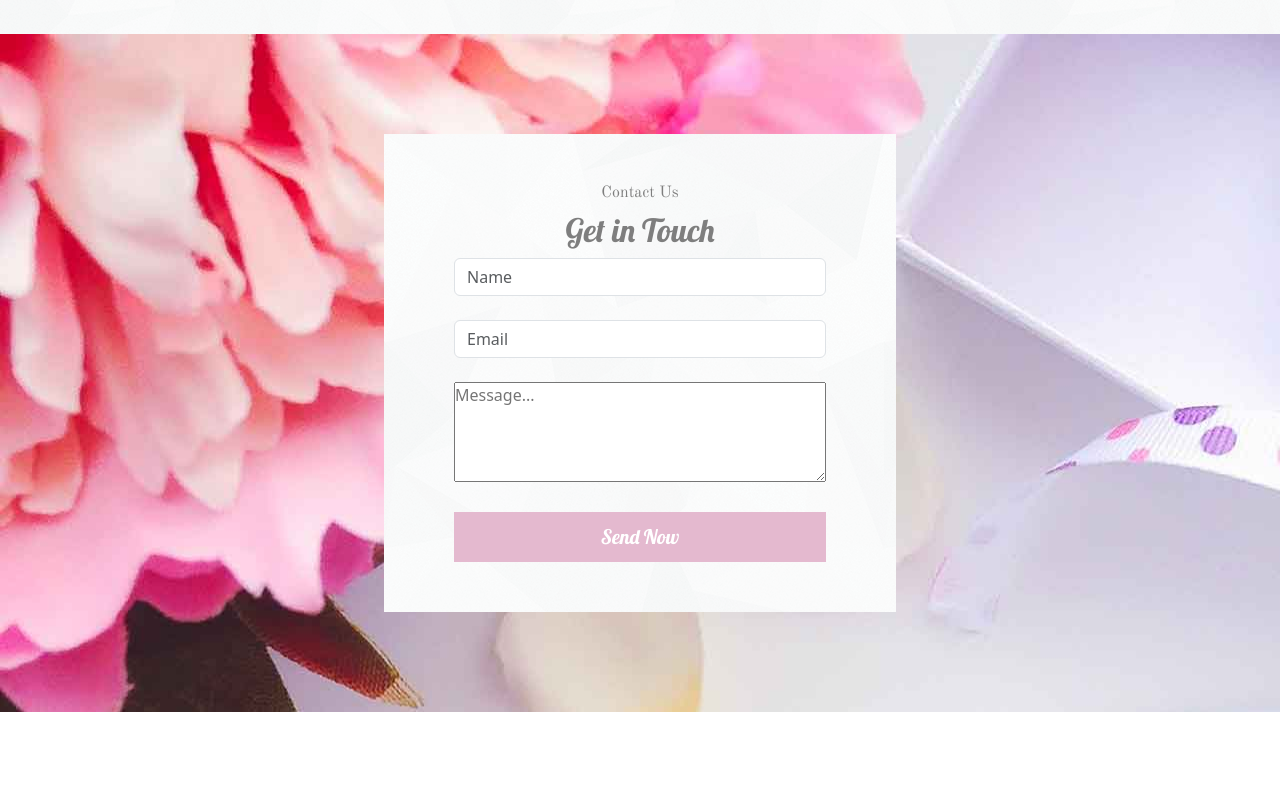
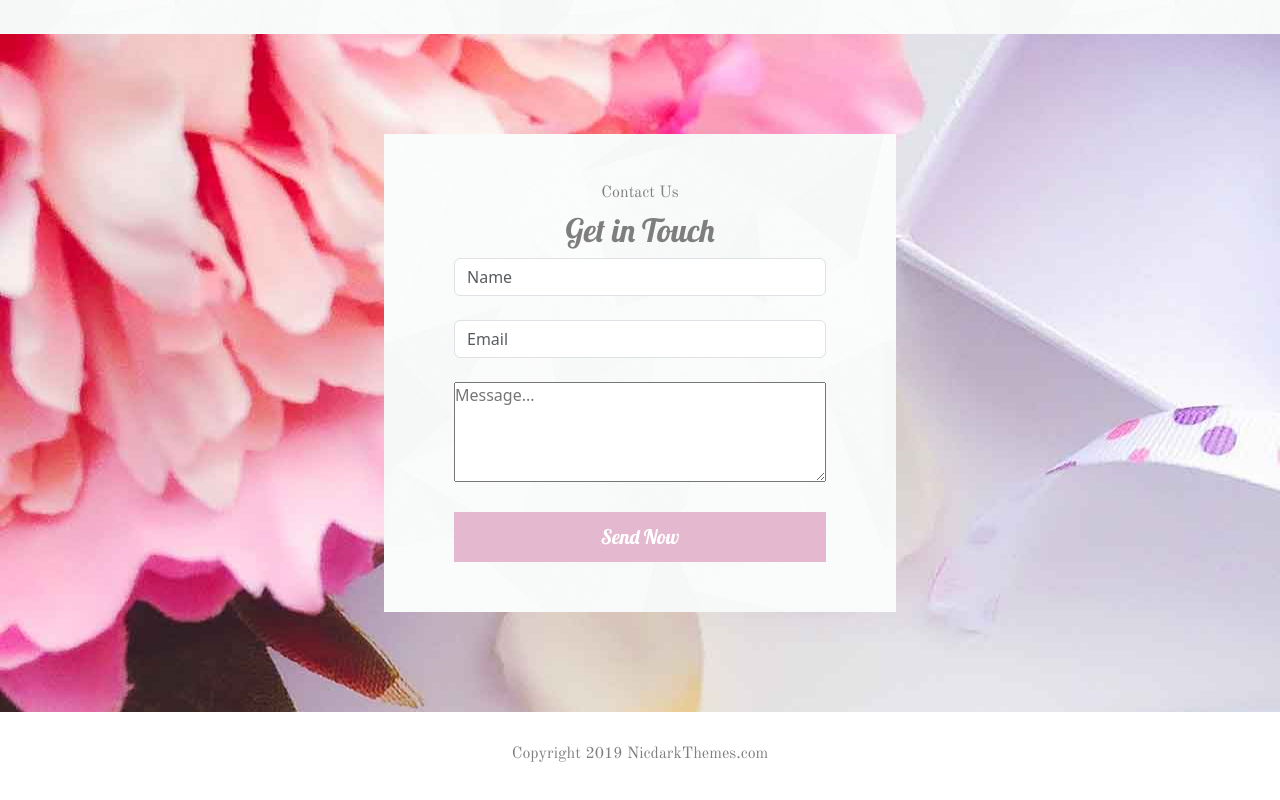
Before and after one commit to gnaghiyeva/sweet-bakery-project, a React (Create React App) app in the folder client/: page / in a window 1280 px wide. Shown: the part 4551-5351 px from the top of the page. Before the commit the page ends 5263 px from the top, so only its background shows below. Built offline with nearby package versions, Linux system fonts and the light colour scheme; no server answers.

Commit message:
footer-section

```diff
--- a/client/src/components/Main/Footer.jsx
+++ b/client/src/components/Main/Footer.jsx
@@ -1,9 +1,13 @@
 import React from 'react'
-
+import footerStyle from '../../style/footer.module.css'
 const Footer = () => {
-  return (
-    <div>Footer</div>
-  )
+    return (
+        <footer className={footerStyle.footer_container}>
+            <article className={footerStyle.footer_text_container}>
+                <p className={footerStyle.footer_text}>Copyright 2019 NicdarkThemes.com</p>
+            </article>
+        </footer>
+    )
 }
 
 export default Footer
--- a/client/src/pages/Main/MainRoot.jsx
+++ b/client/src/pages/Main/MainRoot.jsx
@@ -4,6 +4,7 @@ import { Outlet } from 'react-router-dom'
 import { useUserContext } from '../../context/UserContext'
 import Navbar from '../../components/Main/UserNavbar'
 import UserLogin from './UserLogin'
+import Footer from '../../components/Main/Footer'
 
 const MainRoot = () => {
   const [user] = useUserContext()
@@ -17,6 +18,7 @@ const MainRoot = () => {
       <>
       <Navbar/>
       <Outlet/>
+      <Footer/>
       </>
     ) : (
       <UserLogin/>
--- /dev/null
+++ b/client/src/style/footer.module.css
@@ -0,0 +1,12 @@
+
+.footer_container{
+    padding: 30px 0;
+}
+.footer_text_container{
+ text-align: center;
+}
+
+.footer_text{
+    color: #7e7e7e;
+    font-family: 'Old Standard TT';
+}
```
